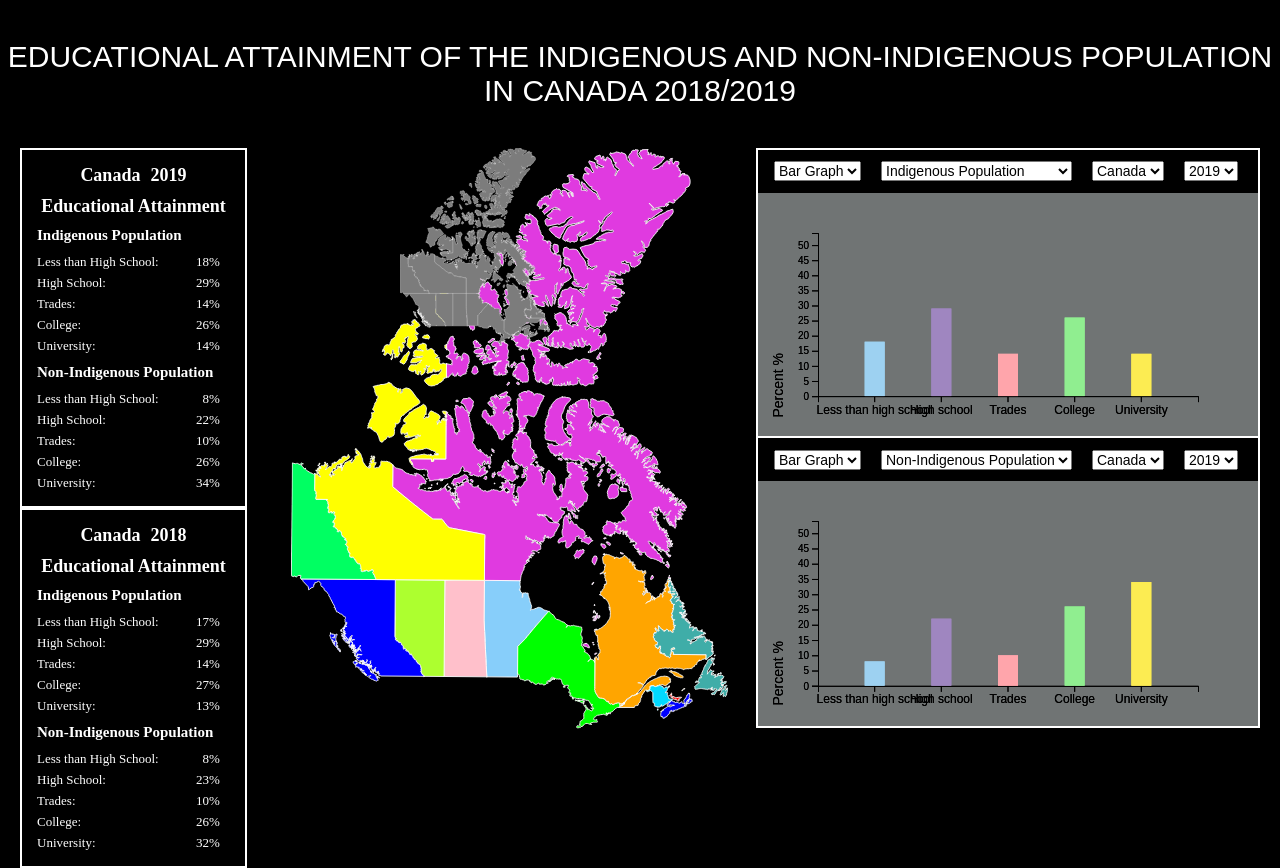
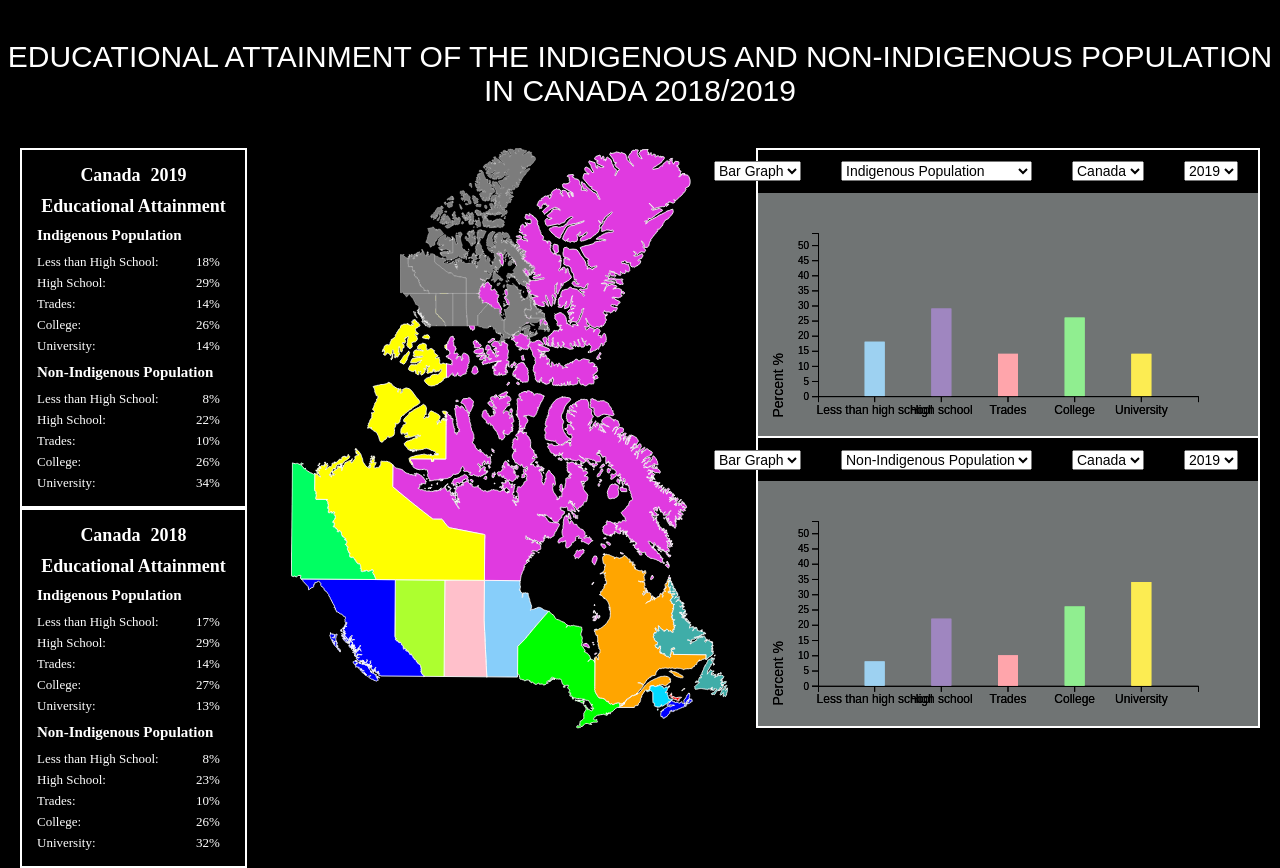
Before and after one commit to MichaelRediron/CPSC583-DataVisualization, a plain HTML site: page index.html in a window 1280 px wide. Drawn offline with Linux system fonts and the light colour scheme.

Commit message:
Update style.css

```diff
--- a/style.css
+++ b/style.css
@@ -64,12 +64,12 @@
 
 .tSelect {
   font-size: 14px;
-  margin-right: 20px;
+  margin: 0 20px;
 }
 
 .gSelect {
   font-size: 14px;
-  margin-right: 20px;
+  margin: 0 20px;
 }
 
 .graph-container {
```
